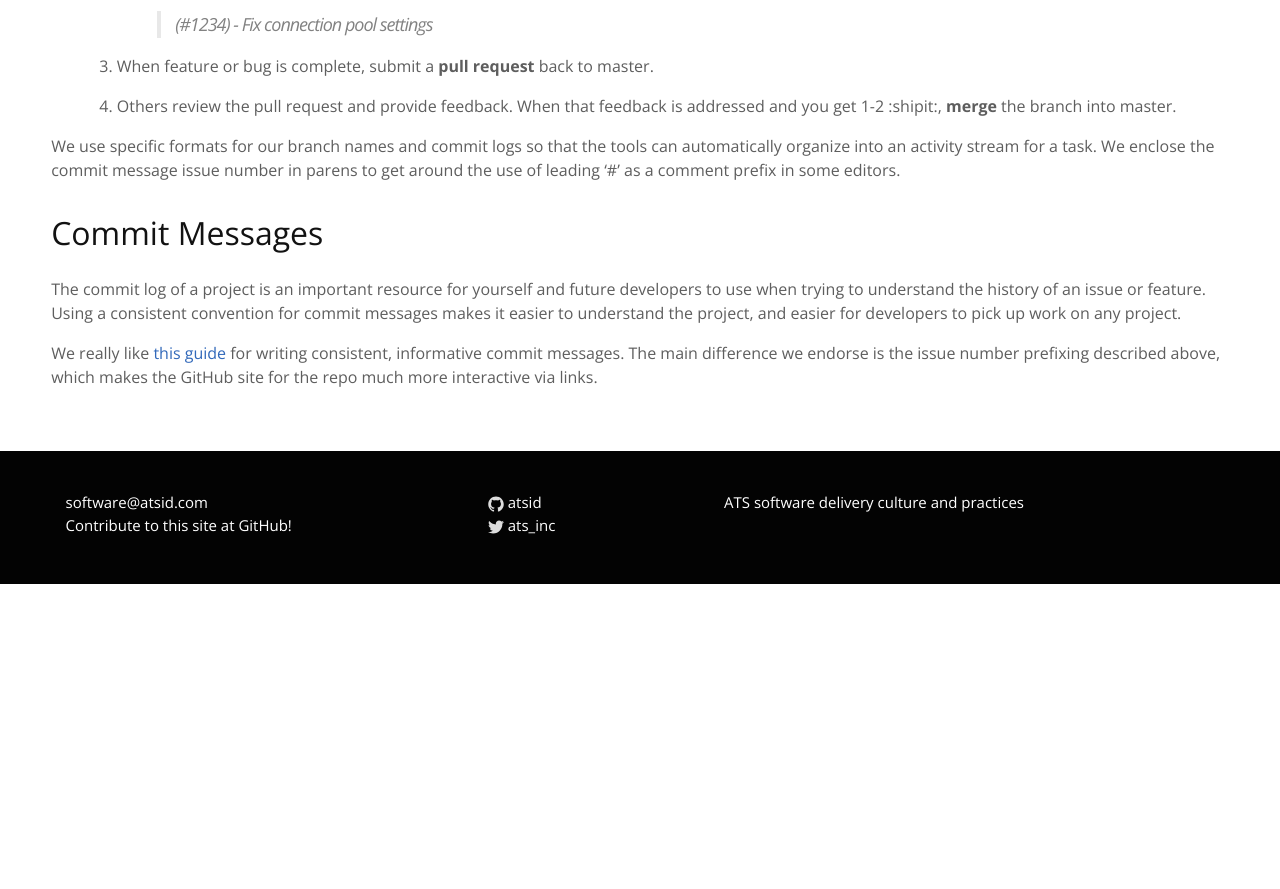
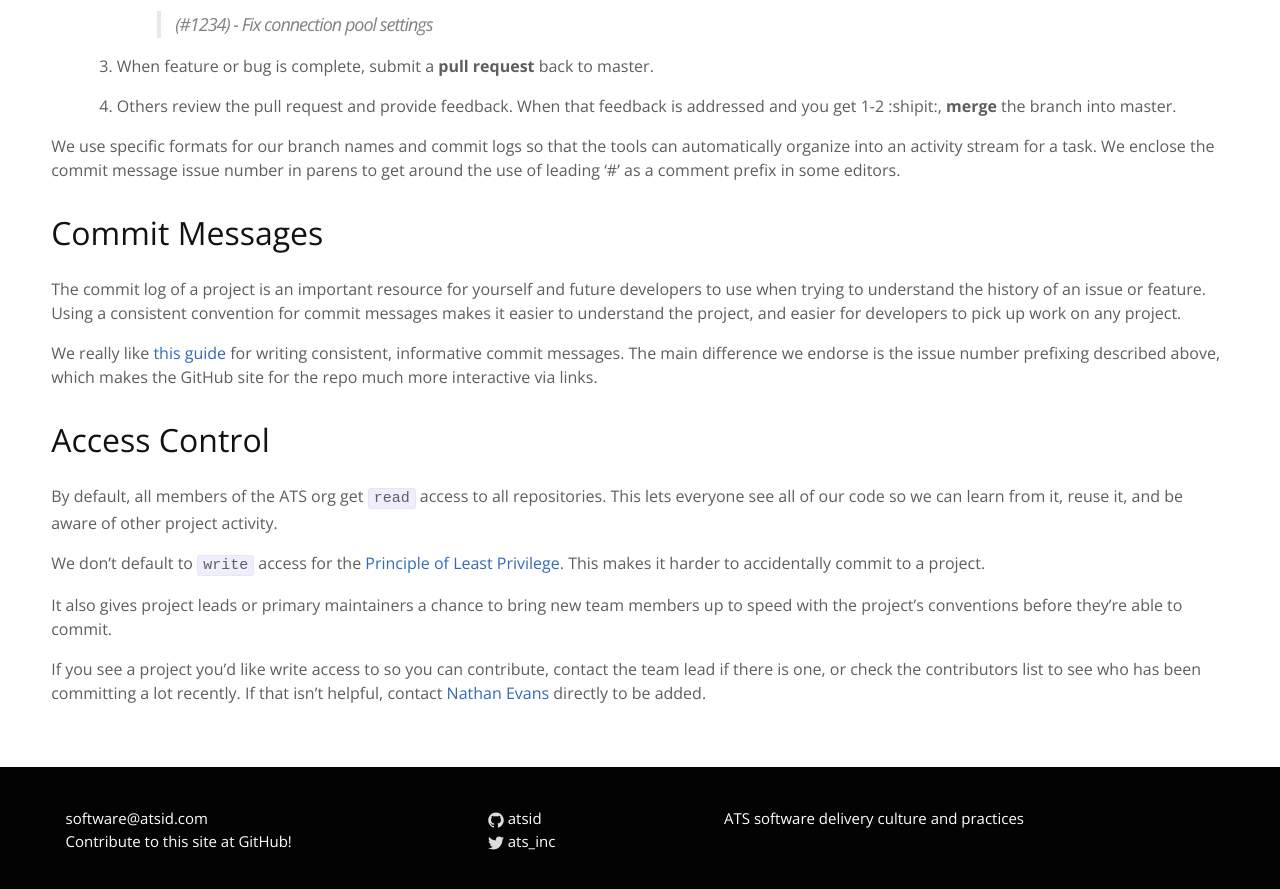
Before and after one commit to atsid/guides, a Jekyll site: the page built from github.md, in a window 1280 px wide and 900 px high, scrolled down 697 px. Shown: the top 889 px of the window. Built offline with Jekyll 4.4.1, drawn with Linux system fonts in a browser that asks for light colours; before the commit the page ends 1281 px from its top, so only the background shows below that.

Commit message:
Update 2015-11-11T20:44:16.609Z

```diff
--- a/github.md
+++ b/github.md
@@ -36,3 +36,13 @@ Using a consistent convention for commit messages makes it easier to understand
 
 We really like [this guide](http://chris.beams.io/posts/git-commit/) for writing consistent, informative commit messages. The main difference we endorse is the issue number prefixing described above,
 which makes the GitHub site for the repo much more interactive via links.
+
+## Access Control
+
+By default, all members of the ATS org get `read` access to all repositories. This lets everyone see all of our code so we can learn from it, reuse it, and be aware of other project activity.
+
+We don't default to `write` access for the [Principle of Least Privilege](https://en.wikipedia.org/wiki/Principle_of_least_privilege). This makes it harder to accidentally commit to a project.
+
+It also gives project leads or primary maintainers a chance to bring new team members up to speed with the project's conventions before they're able to commit.
+
+If you see a project you'd like write access to so you can contribute, contact the team lead if there is one, or check the contributors list to see who has been committing a lot recently. If that isn't helpful, contact [Nathan Evans](mailto:nathan.evans@atsid.com) directly to be added.
```
